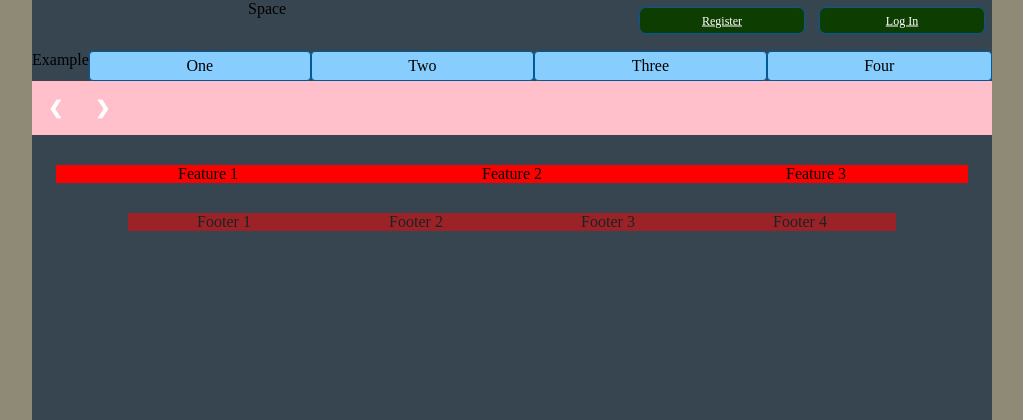
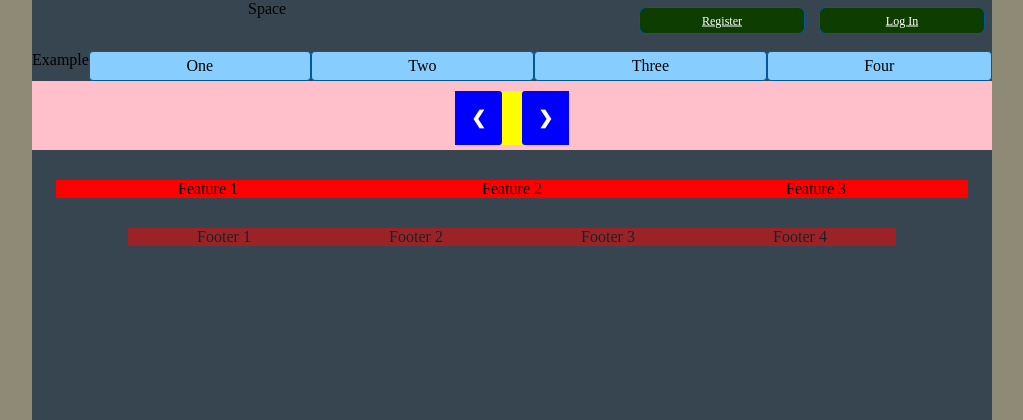
Before and after one commit to alitquan/TravellerSpace, a Flask app: page / in a window 1280 px wide. Shown: the part 16-436 px from the top of the page, without its empty margins (128-1151 px from the left). Run offline with Flask 2, Linux system fonts and the light colour scheme.

Commit message:
Centered slider buttons

```diff
--- a/flaskr/static/style.css
+++ b/flaskr/static/style.css
@@ -75,10 +75,13 @@ body,html {
 
 .slideshow {
 	background-color: pink;
+	display:flex;
+	justify-content:center;
 }
 
 .slideshow-container {
-	justify-content: center;
+	display:flex;
+	justify-content:center;
 }
 
 .slide {
@@ -89,8 +92,13 @@ body,html {
 	animation-name: fade;
   	animation-duration: 1.5s;
 }
-.prev-next-slide {
-	margin: 0 auto;
+.prev-next-slider{
+	margin-top: 10px;
+	margin-bottom: 5px;
+	display: flex;
+	background-color:yellow;
+	justify-content: space-between;
+
 }
 /* Next & previous buttons */
 .prev, .next {
@@ -104,14 +112,15 @@ body,html {
   	transition: 0.6s ease;
   	border-radius: 0 3px 3px 0;
   	user-select: none;
+	display: flex;
+	background-color:blue;
 }
 
 .prev {
-	float: left;
+	margin-right: 20px;
 }
 /* Position the "next button" to the right */
 .next {
-	float: right;
   	border-radius: 3px 0 0 3px;
 }
 
```
